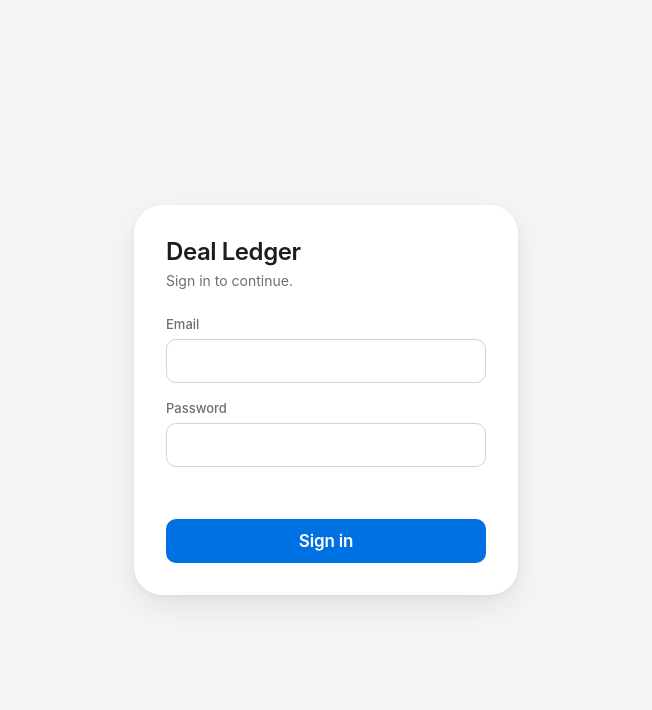
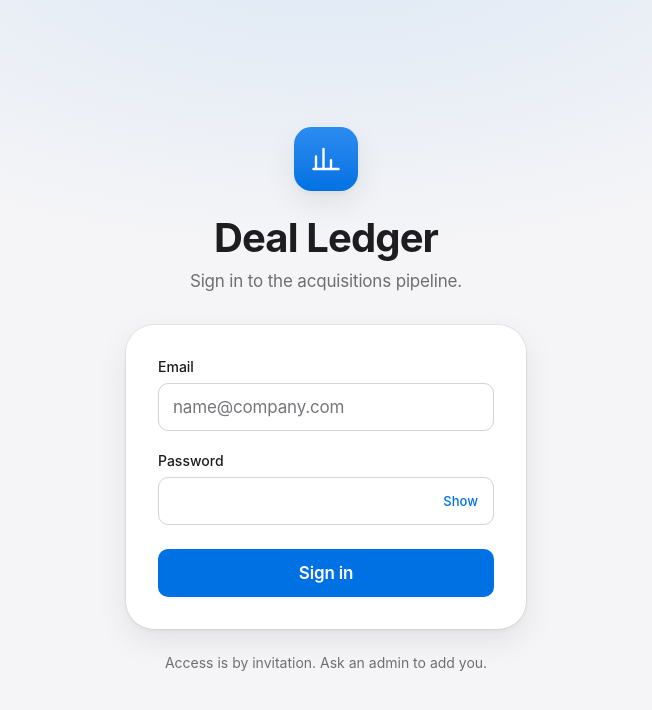
Before and after one commit to jnicolasgarcia/deal-ledger, a Next.js app: page /login in a window 1280 px wide. Shown: the top 710 px of the page, without its empty margins (314-966 px from the left). Built offline with nearby package versions, Linux system fonts and the light colour scheme.

Commit message:
Login improvement

```diff
--- /dev/null
+++ b/app/(app)/admin/page.tsx
@@ -0,0 +1,24 @@
+import { Suspense } from "react";
+import { requireUser } from "@/lib/auth";
+import { NoAccessPanel } from "@/app/_components/no-access-panel";
+
+async function AdminContent() {
+  const user = await requireUser();
+  if (user.role !== "admin") return <NoAccessPanel user={user} area="Admin" allowed="admins" />;
+  return (
+    <section>
+      <h1 className="text-title-2">Admin</h1>
+      <div className="mt-4 rounded-lg bg-surface p-6 text-callout text-ink-secondary shadow-card">
+        Users, roles and usage logs come in a later step.
+      </div>
+    </section>
+  );
+}
+
+export default function AdminPage() {
+  return (
+    <Suspense fallback={<span className="block h-8 w-40 animate-pulse rounded-md bg-black/5" />}>
+      <AdminContent />
+    </Suspense>
+  );
+}
--- /dev/null
+++ b/app/_components/no-access-panel.tsx
@@ -0,0 +1,31 @@
+import Link from "next/link";
+import { homePathFor, ROLE_LABELS, type CurrentUser } from "@/lib/auth";
+
+/**
+ * Friendly "no access" page for an area the signed-in role can't use,
+ * decided on the server. Presentation only: the database enforces access.
+ */
+export function NoAccessPanel({ user, area, allowed }: { user: CurrentUser; area: string; allowed: string }) {
+  const home = homePathFor(user.role);
+  return (
+    <section className="mx-auto mt-section flex max-w-lg flex-col items-center rounded-2xl bg-surface px-8 py-10 text-center shadow-card">
+      <span aria-hidden className="flex size-12 items-center justify-center rounded-full bg-black/5 text-ink-secondary">
+        <svg width="22" height="22" viewBox="0 0 24 24" fill="none" stroke="currentColor" strokeWidth="1.8" strokeLinecap="round">
+          <rect x="5" y="10.5" width="14" height="9.5" rx="2.5" />
+          <path d="M8.5 10.5V8a3.5 3.5 0 0 1 7 0v2.5" />
+        </svg>
+      </span>
+      <h1 className="mt-4 text-title-2">{area} isn&apos;t available to you</h1>
+      <p className="mt-2 text-body text-ink-secondary">
+        {area} is for {allowed}. You&apos;re signed in as {user.name}
+        {user.role ? ` (${ROLE_LABELS[user.role]})` : ""}. If you need access, ask an admin.
+      </p>
+      <Link
+        href={home}
+        className="mt-6 flex h-10 items-center rounded-full bg-accent px-5 text-callout font-medium text-white hover:bg-accent-hover"
+      >
+        {home === "/weekly" ? "Go to the weekly review" : home === "/deals" ? "Go to deals" : "Back"}
+      </Link>
+    </section>
+  );
+}
--- /dev/null
+++ b/app/_components/role-badge.tsx
@@ -0,0 +1,20 @@
+import { ROLE_LABELS, type AppRole } from "@/lib/auth";
+
+const STYLES: Record<AppRole, string> = {
+  admin: "bg-accent-soft text-accent",
+  editor: "bg-[#E3F4F3] text-[#0E6E69]",
+  viewer: "bg-black/5 text-ink-secondary",
+};
+
+/** The signed-in user's role as a small label. */
+export function RoleBadge({ role }: { role: AppRole | null }) {
+  return (
+    <span
+      className={`inline-flex h-5 items-center rounded-full px-2 text-caption font-medium ${
+        role ? STYLES[role] : "bg-warning-soft text-warning"
+      }`}
+    >
+      {role ? ROLE_LABELS[role] : "No access"}
+    </span>
+  );
+}
--- a/app/_components/top-bar.tsx
+++ b/app/_components/top-bar.tsx
@@ -1,13 +1,13 @@
 import Link from "next/link";
 import { Suspense } from "react";
-import { canUseDeals, requireUser } from "@/lib/auth";
+import { requireUser } from "@/lib/auth";
 import { NavLinks } from "./nav-links";
 import { UserMenu, UserMenuSkeleton } from "./user-menu";
 
 /** Nav depends on the role, so it streams in with the session. */
 async function RoleNav() {
   const user = await requireUser();
-  return <NavLinks showDeals={canUseDeals(user.role)} />;
+  return <NavLinks role={user.role} />;
 }
 
 export function TopBar() {
--- a/app/login/login-form.tsx
+++ b/app/login/login-form.tsx
@@ -1,44 +1,112 @@
 "use client";
 
-import { useActionState } from "react";
+import { useActionState, useEffect, useRef, useState } from "react";
 import { signIn, type SignInState } from "./actions";
 
-const initial: SignInState = { error: null, email: "" };
+const initial: SignInState = { error: null, field: null, email: "" };
+
+const inputBase =
+  "h-12 w-full rounded-md border bg-surface px-3.5 text-body outline-none transition-[border-color,box-shadow] placeholder:text-ink-tertiary";
+const inputOk = "border-separator focus:border-accent focus:shadow-focus";
+const inputBad = "border-danger focus:border-danger focus:shadow-[0_0_0_4px_rgb(196_0_26/0.18)]";
 
 export function LoginForm() {
   const [state, action, pending] = useActionState(signIn, initial);
+  const [showPassword, setShowPassword] = useState(false);
+  const email = useRef<HTMLInputElement>(null);
+  const password = useRef<HTMLInputElement>(null);
+
+  // Put the cursor where the problem is.
+  useEffect(() => {
+    if (state.field === "email") email.current?.focus();
+    else if (state.field === "password" || state.field === "form") password.current?.select();
+  }, [state]);
+
+  const emailBad = state.field === "email";
+  const passwordBad = state.field === "password";
 
   return (
-    <form action={action} className="flex flex-col gap-4" noValidate>
-      <label className="flex flex-col gap-1.5">
-        <span className="text-footnote font-medium text-ink-secondary">Email</span>
+    <form action={action} className="flex flex-col gap-5" noValidate>
+      {state.field === "form" && state.error && (
+        <div role="alert" className="flex items-start gap-2.5 rounded-md bg-danger-soft px-3.5 py-3 text-callout text-danger">
+          <svg aria-hidden width="16" height="16" viewBox="0 0 16 16" className="mt-0.5 shrink-0">
+            <circle cx="8" cy="8" r="7" fill="none" stroke="currentColor" strokeWidth="1.5" />
+            <path d="M8 4.5v4M8 11v.5" stroke="currentColor" strokeWidth="1.6" strokeLinecap="round" />
+          </svg>
+          <p>{state.error}</p>
+        </div>
+      )}
+
+      <div className="flex flex-col gap-1.5">
+        <label htmlFor="email" className="text-callout font-medium text-ink">
+          Email
+        </label>
         <input
+          ref={email}
+          id="email"
           name="email"
           type="email"
-          autoComplete="email"
-          required
+          inputMode="email"
+          autoComplete="username"
+          autoCapitalize="none"
+          spellCheck={false}
+          placeholder="name@company.com"
           defaultValue={state.email}
-          className="h-11 rounded-md border border-separator bg-surface px-3 text-body outline-none transition-shadow focus:border-accent focus:shadow-focus"
+          aria-invalid={emailBad || undefined}
+          aria-describedby={emailBad ? "email-error" : undefined}
+          className={`${inputBase} ${emailBad ? inputBad : inputOk}`}
         />
-      </label>
-      <label className="flex flex-col gap-1.5">
-        <span className="text-footnote font-medium text-ink-secondary">Password</span>
-        <input
-          name="password"
-          type="password"
-          autoComplete="current-password"
-          required
-          className="h-11 rounded-md border border-separator bg-surface px-3 text-body outline-none transition-shadow focus:border-accent focus:shadow-focus"
-        />
-      </label>
-      <p role="alert" aria-live="polite" className="min-h-5 text-footnote text-danger">
-        {state.error}
-      </p>
+        {emailBad && (
+          <p id="email-error" role="alert" className="text-footnote text-danger">
+            {state.error}
+          </p>
+        )}
+      </div>
+
+      <div className="flex flex-col gap-1.5">
+        <label htmlFor="password" className="text-callout font-medium text-ink">
+          Password
+        </label>
+        <div className="relative">
+          <input
+            ref={password}
+            id="password"
+            name="password"
+            type={showPassword ? "text" : "password"}
+            autoComplete="current-password"
+            aria-invalid={passwordBad || state.field === "form" || undefined}
+            aria-describedby={passwordBad ? "password-error" : undefined}
+            className={`${inputBase} pr-16 ${passwordBad ? inputBad : inputOk}`}
+          />
+          <button
+            type="button"
+            onClick={() => setShowPassword((s) => !s)}
+            aria-label={showPassword ? "Hide password" : "Show password"}
+            aria-pressed={showPassword}
+            className="absolute top-1/2 right-2 h-8 -translate-y-1/2 rounded-sm px-2 text-footnote font-medium text-accent hover:bg-accent-soft"
+          >
+            {showPassword ? "Hide" : "Show"}
+          </button>
+        </div>
+        {passwordBad && (
+          <p id="password-error" role="alert" className="text-footnote text-danger">
+            {state.error}
+          </p>
+        )}
+      </div>
+
       <button
         type="submit"
         disabled={pending}
-        className="h-11 rounded-md bg-accent text-headline text-white transition-colors hover:bg-accent-hover active:bg-accent-pressed disabled:opacity-60"
+        aria-busy={pending}
+        className="mt-1 flex h-12 items-center justify-center gap-2 rounded-md bg-accent text-headline text-white transition-colors hover:bg-accent-hover active:bg-accent-pressed disabled:cursor-progress disabled:opacity-70"
       >
+        {pending && (
+          <svg aria-hidden width="18" height="18" viewBox="0 0 24 24" className="animate-spin">
+            <circle cx="12" cy="12" r="9" fill="none" stroke="currentColor" strokeOpacity="0.3" strokeWidth="3" />
+            <path d="M21 12a9 9 0 0 0-9-9" fill="none" stroke="currentColor" strokeWidth="3" strokeLinecap="round" />
+          </svg>
+        )}
         {pending ? "Signing in…" : "Sign in"}
       </button>
     </form>
--- a/app/login/page.tsx
+++ b/app/login/page.tsx
@@ -1,13 +1,34 @@
 import { LoginForm } from "./login-form";
 
-// Bare for now; polished in step 6.
 export default function LoginPage() {
   return (
-    <main className="flex min-h-dvh items-center justify-center px-gutter py-section">
-      <div className="w-full max-w-sm rounded-2xl bg-surface p-8 shadow-raised">
-        <h1 className="text-title-2">Deal Ledger</h1>
-        <p className="mt-1 mb-6 text-callout text-ink-secondary">Sign in to continue.</p>
-        <LoginForm />
+    <main className="relative flex min-h-dvh flex-col items-center justify-center overflow-hidden px-gutter py-section">
+      {/* Soft wash of the accent behind the card */}
+      <div
+        aria-hidden
+        className="pointer-events-none absolute inset-0 bg-[radial-gradient(60rem_30rem_at_50%_-10%,rgb(0_113_227/0.10),transparent_70%)]"
+      />
+      <div className="relative w-full max-w-[25rem] animate-rise-in">
+        <div className="flex flex-col items-center text-center">
+          <span
+            aria-hidden
+            className="flex size-16 items-center justify-center rounded-[1.1rem] bg-gradient-to-b from-[#2b8cf0] to-accent text-white shadow-raised"
+          >
+            <svg width="30" height="30" viewBox="0 0 24 24" fill="none" stroke="currentColor" strokeWidth="1.9" strokeLinecap="round" strokeLinejoin="round">
+              <path d="M4 20V10M10 20V4M16 20v-7M22 20H2" />
+            </svg>
+          </span>
+          <h1 className="mt-6 text-large-title">Deal Ledger</h1>
+          <p className="mt-2 text-body text-ink-secondary">Sign in to the acquisitions pipeline.</p>
+        </div>
+
+        <div className="mt-8 rounded-2xl bg-surface p-8 shadow-raised ring-1 ring-black/5">
+          <LoginForm />
+        </div>
+
+        <p className="mt-6 text-center text-callout text-ink-secondary">
+          Access is by invitation. Ask an admin to add you.
+        </p>
       </div>
     </main>
   );
--- a/proxy.ts
+++ b/proxy.ts
@@ -57,7 +57,7 @@ export async function proxy(request: NextRequest) {
   // UX only: the database still decides what each role can read.
   const path = request.nextUrl.pathname;
   const under = (base: string) => path === base || path.startsWith(`${base}/`);
-  if (signedIn && (path === "/" || under("/deals") || under("/weekly") || under(NO_ACCESS))) {
+  if (signedIn && (path === "/" || under("/deals") || under("/weekly") || under("/admin") || under(NO_ACCESS))) {
     const { data: profile } = await supabase
       .from("profiles")
       .select("role")
@@ -71,7 +71,8 @@ export async function proxy(request: NextRequest) {
     // No role: only the no-access page. With a role: no reason to stay there.
     if (!role && !under(NO_ACCESS)) return redirectTo(NO_ACCESS, request, response, cacheHeaders);
     if (role && under(NO_ACCESS)) return redirectTo(home, request, response, cacheHeaders);
-    if (under("/deals") && !canUseDeals) return redirectTo(home, request, response, cacheHeaders);
+    // A role without access to /deals or /admin gets a friendly page from the
+    // server (NoAccessPanel), not a redirect.
   }
   return response;
 }
```
Also changed, not shown: app/(app)/deals/page.tsx (+9 -5 lines), app/_components/nav-links.tsx (+10 -7 lines), app/_components/user-menu.tsx (+7 -9 lines), app/login/actions.ts (+15 -11 lines).
